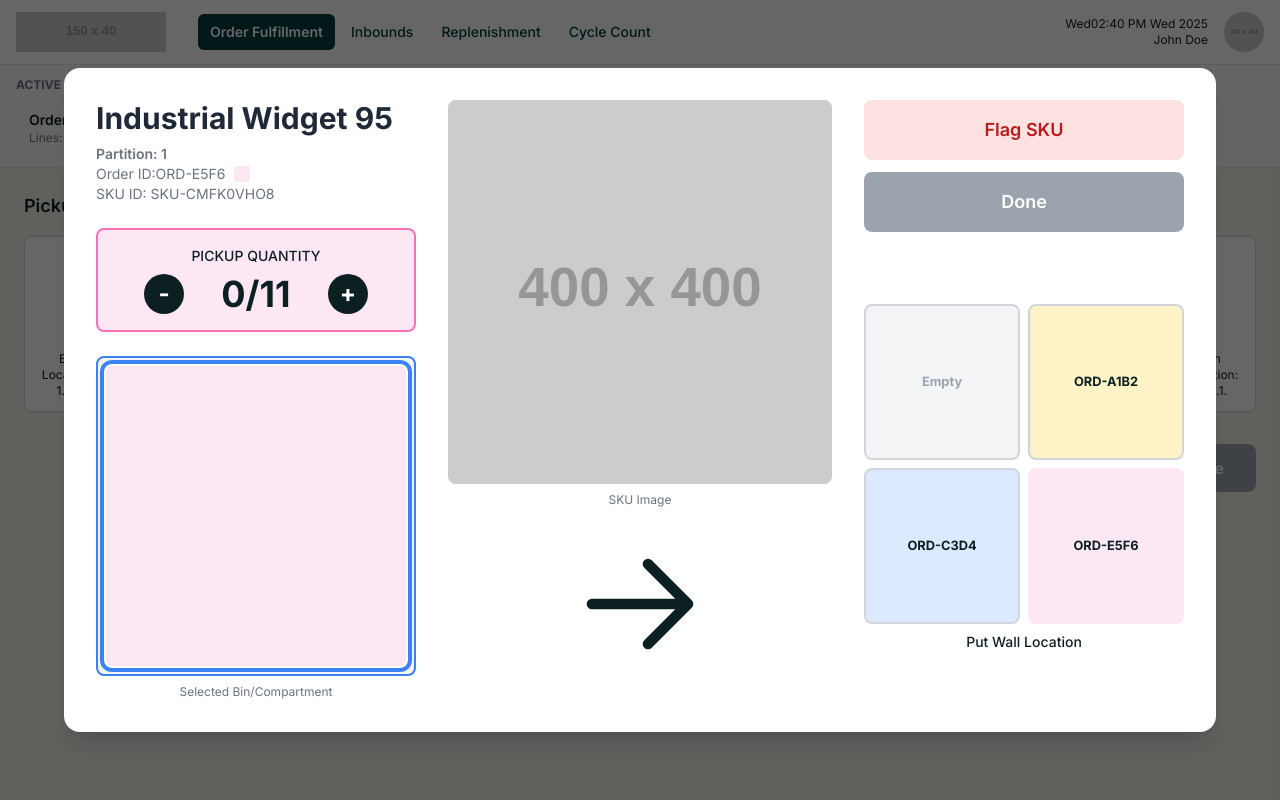
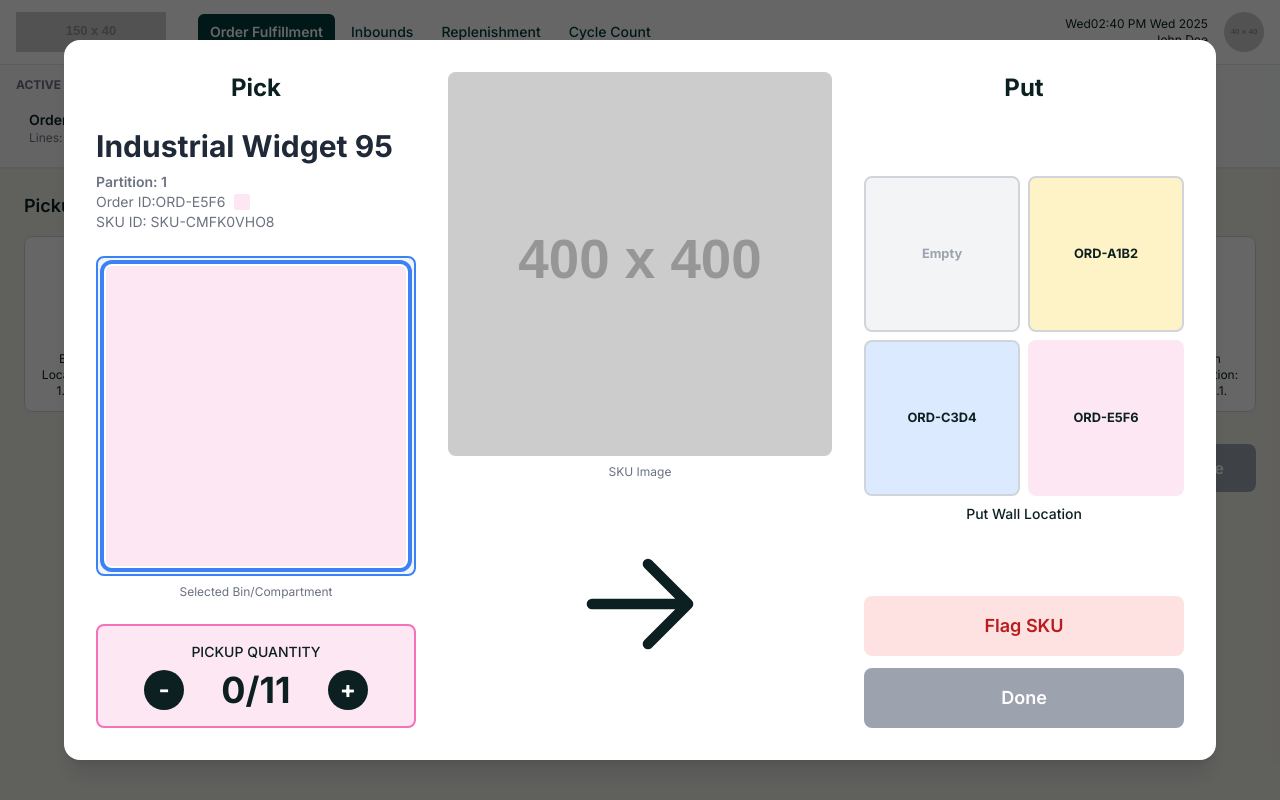
Before and after one commit to azeem-ck/ui-version-3, a plain HTML site: page index.html in a window 1280 px wide. Both pictures are taken after a click on the element 484 px from the left and 304 px from the top of the page. Drawn offline with nearby package versions, Linux system fonts and the light colour scheme; placeholder pictures from the web are drawn by us.

Commit message:
Update index.html
Additional feedback from Sarjoun

```diff
--- a/index.html
+++ b/index.html
@@ -221,13 +221,12 @@
 
     <!-- Modal Dialog -->
     <div id="pickup-modal" class="hidden fixed inset-0 bg-black bg-opacity-60 flex items-center justify-center z-50 p-4">
-        <!-- MODAL: Increased max-width for a more spacious layout -->
         <div class="bg-white rounded-2xl shadow-xl w-full max-w-6xl">
-            <!-- MODAL: Changed to a flexbox layout for three columns -->
             <div class="p-8 flex justify-between items-stretch gap-8">
 
                 <!-- ===== LEFT CLUSTER ===== -->
-                <div class="flex flex-col justify-between space-y-6 w-80">
+                <div class="flex flex-col space-y-6 w-80">
+                    <h2 class="text-2xl font-bold text-center text-primary-darkest">Pick</h2>
                     <!-- Item Info -->
                     <div>
                         <h3 id="modal-item-name" class="text-3xl font-bold text-gray-800"></h3>
@@ -239,7 +238,15 @@
                         <p class="text-sm text-gray-500">SKU ID: <span id="modal-sku-id"></span></p>
                     </div>
 
-                    <!-- Quantity Picker -->
+                    <!-- Selected Bin -->
+                    <div class="flex-grow flex flex-col">
+                        <div id="modal-compartment-view" class="bg-gray-100 rounded-lg aspect-square flex items-center justify-center p-2 border-2 border-blue-500">
+                            <!-- Compartment visualization will be injected here -->
+                        </div>
+                        <p class="text-xs text-center text-gray-500 mt-2">Selected Bin/Compartment</p>
+                    </div>
+
+                    <!-- Quantity Picker (Moved to bottom) -->
                     <div id="modal-qty-container" class="border-2 rounded-lg p-4 text-center">
                         <p class="text-sm font-medium uppercase">Pickup Quantity</p>
                         <div class="flex items-center justify-center space-x-4 mt-2">
@@ -247,14 +254,6 @@
                             <p id="modal-quantity-counter" class="text-4xl font-bold w-28"></p>
                             <button id="modal-plus-btn" class="rounded-full w-10 h-10 flex items-center justify-center text-2xl font-bold">+</button>
                         </div>
-                    </div>
-
-                    <!-- Selected Bin -->
-                    <div class="flex-grow flex flex-col">
-                        <div id="modal-compartment-view" class="bg-gray-100 rounded-lg aspect-square flex items-center justify-center p-2 border-2 border-blue-500">
-                            <!-- Compartment visualization will be injected here -->
-                        </div>
-                        <p class="text-xs text-center text-gray-500 mt-2">Selected Bin/Compartment</p>
                     </div>
                 </div>
 
@@ -274,13 +273,8 @@
                 </div>
 
                 <!-- ===== RIGHT CLUSTER ===== -->
-                <div class="flex flex-col justify-between space-y-6 w-80">
-                    <!-- Action Buttons -->
-                    <div class="space-y-3">
-                         <button id="modal-flag-btn" class="w-full text-center py-4 px-4 bg-red-100 text-red-700 font-semibold rounded-lg hover:bg-red-200 text-lg">Flag SKU</button>
-                         <button id="modal-done-btn" class="w-full text-center py-4 px-4 bg-gray-400 text-white font-semibold rounded-lg text-lg" disabled>Done</button>
-                    </div>
-
+                <div class="flex flex-col space-y-6 w-80">
+                    <h2 class="text-2xl font-bold text-center text-primary-darkest">Put</h2>
                     <!-- Tote Map -->
                     <div id="tote-map-container" class="flex-grow flex flex-col">
                         <div class="flex-grow flex items-center justify-center">
@@ -294,6 +288,12 @@
                                 <p class="text-sm font-medium text-center mt-2">Put Wall Location</p>
                             </div>
                         </div>
+                    </div>
+
+                    <!-- Action Buttons (Moved to bottom) -->
+                    <div class="space-y-3">
+                         <button id="modal-flag-btn" class="w-full text-center py-4 px-4 bg-red-100 text-red-700 font-semibold rounded-lg hover:bg-red-200 text-lg">Flag SKU</button>
+                         <button id="modal-done-btn" class="w-full text-center py-4 px-4 bg-gray-400 text-white font-semibold rounded-lg text-lg" disabled>Done</button>
                     </div>
                 </div>
 
```
